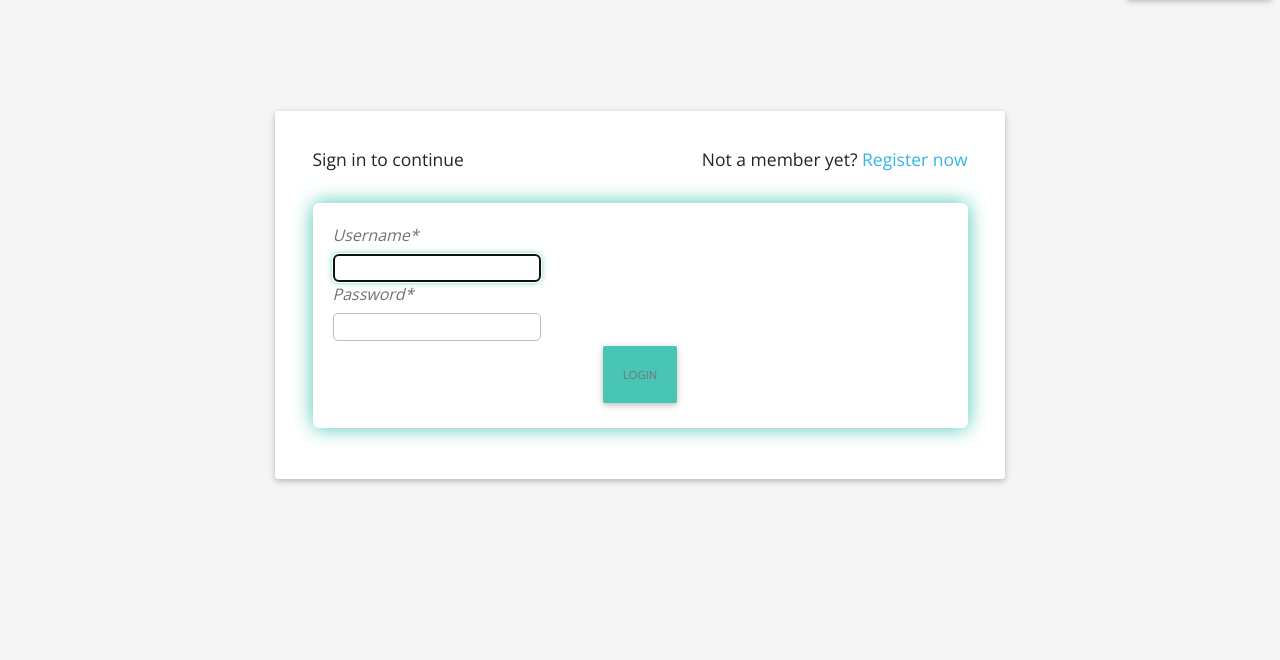
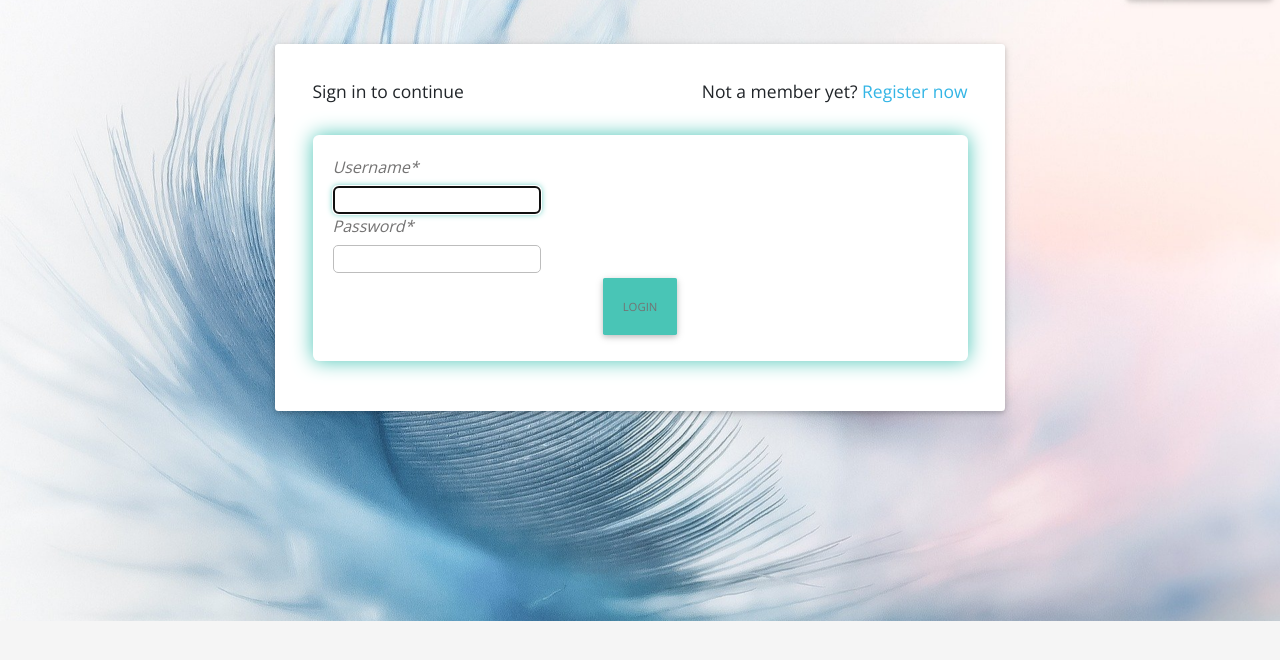
Before and after one commit to alvynah/Awwards-Clone, a Django app: page /login/ in a window 1280 px wide. Shown: the part 70-730 px from the top of the page. Run offline with Django 3.2, Linux system fonts and the light colour scheme; some libraries are stand-ins or nearby versions.

Commit message:
Add background image on login

```diff
--- a/awwards/templates/awwards/navbar.html
+++ b/awwards/templates/awwards/navbar.html
@@ -51,6 +51,8 @@
 
         </div>
     </div>
+
+</header>
 <script>
     function openNav() {
         document.getElementById("mySidenav").style.width = "250px";
@@ -64,4 +66,3 @@
         document.body.style.backgroundColor = "whitesmoke";
     }
 </script>
-</header>
--- a/awwards/templates/registration/login.html
+++ b/awwards/templates/registration/login.html
@@ -1,28 +1,40 @@
 {%extends "awwards/base.html"%}{% load crispy_forms_tags %} {% block content %} {% load static %} {% load bootstrap4 %}
-<div class="container" style="margin-top:7%;">
+<div class="login">
+    <div class="container">
 
-    <div class="row">
-        <div class="col-md-2"></div>
-        <div class="col-md-8">
-            <div class="card" style="margin-top:3%; padding:20px">
-                <div class="card-body">
-                    <h5 class="card-title"><a>Sign in to continue</a> <span style="float:right">Not a member yet? <a
-                                href="{% url 'signup' %}" class="text-info">Register now</a></span></h5>
-                    <div class="card-text loginForm">
-                        <form action="{% url 'login' %}" method="post" novalidate>
-                            {% csrf_token%} {{ form|crispy}}
-                            <div class="text-center">
-                                <button type="submit" class="btn">Login</button>
+        <div class="row ">
+            <div class="col-md-2 "></div>
+            <div class="col-md-8 ">
+                <div class="card " style="margin-top:6%; padding:20px ">
+                    <div class="card-body ">
+                        <h5 class="card-title "><a>Sign in to continue</a> <span style="float:right ">Not a member yet? <a
+                                href="{% url 'signup' %} " class="text-info ">Register now</a></span></h5>
+                        <div class="card-text loginForm ">
+                            <form action="{% url 'login' %} " method="post " novalidate>
+                                {% csrf_token%} {{ form|crispy}}
+                                <div class="text-center ">
+                                    <button type="submit " class="btn ">Login</button>
 
-                            </div>
-                        </form>
+                                </div>
+                            </form>
+                        </div>
                     </div>
                 </div>
+
             </div>
+            <div class="col-md-2 "></div>
+        </div>
 
-        </div>
-        <div class="col-md-2"></div>
     </div>
-
+    <br>
+    <br>
+    <br>
+    <br>
+    <br>
+    <br>
+    <br>
+    <br>
+    <br>
+    <br>
 </div>
 {%endblock%}
--- a/static/css/index.css
+++ b/static/css/index.css
@@ -4,6 +4,14 @@ body {
     font-family: 'Open Sans', sans-serif;
     background-color: whitesmoke;
     font-size: 14px;
+}
+
+.login {
+    background-image: url(/static/images/loginwallpaper.jpg);
+    background-position: center center;
+    background-size: cover;
+    background-repeat: no-repeat;
+    background-attachment: fixed;
 }
 
 .loginForm form {
```
Also changed, not shown: static/images/loginwallpaper.jpg (added). Lines whose indentation alone changed are shown as unchanged.
